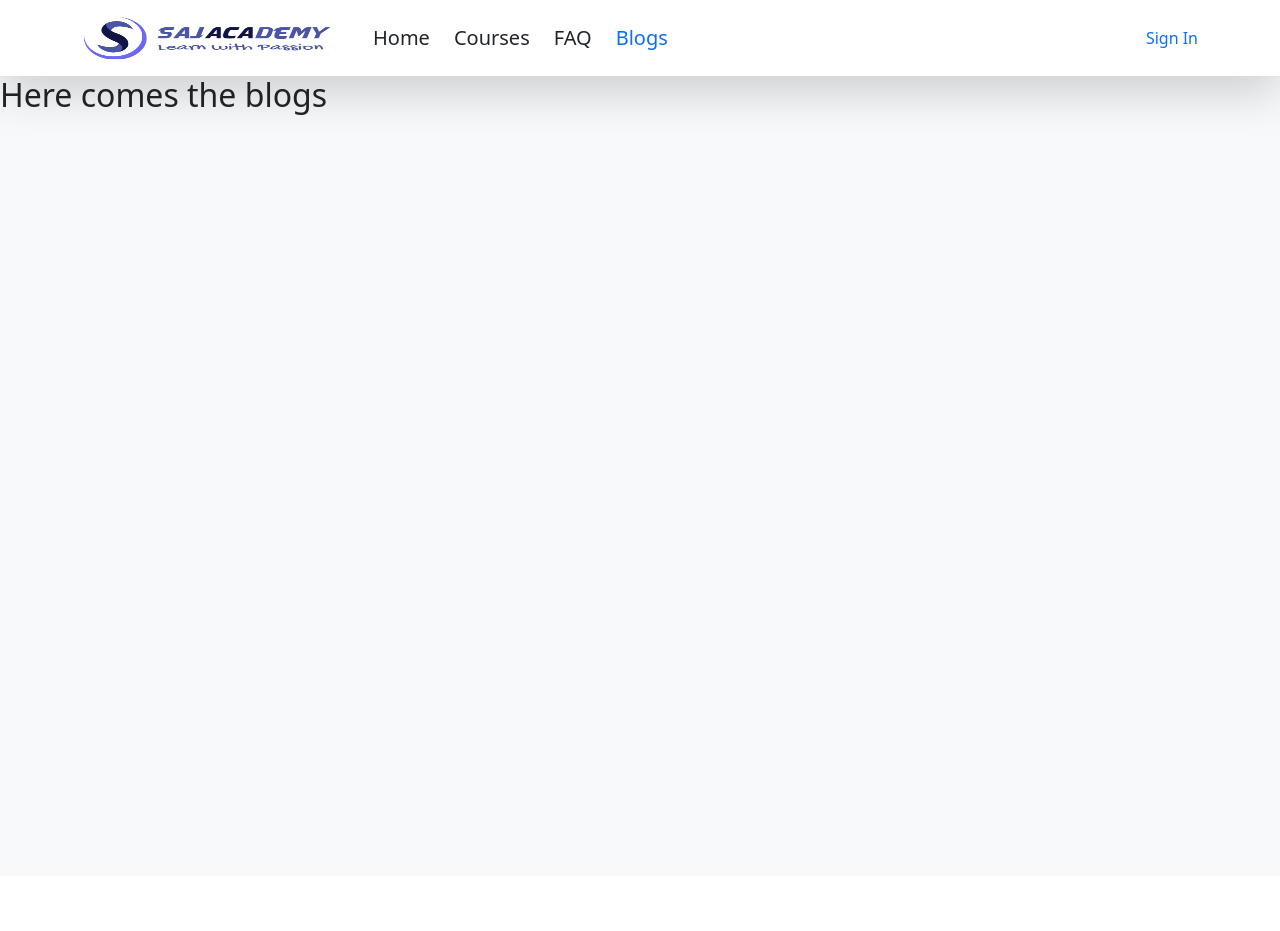
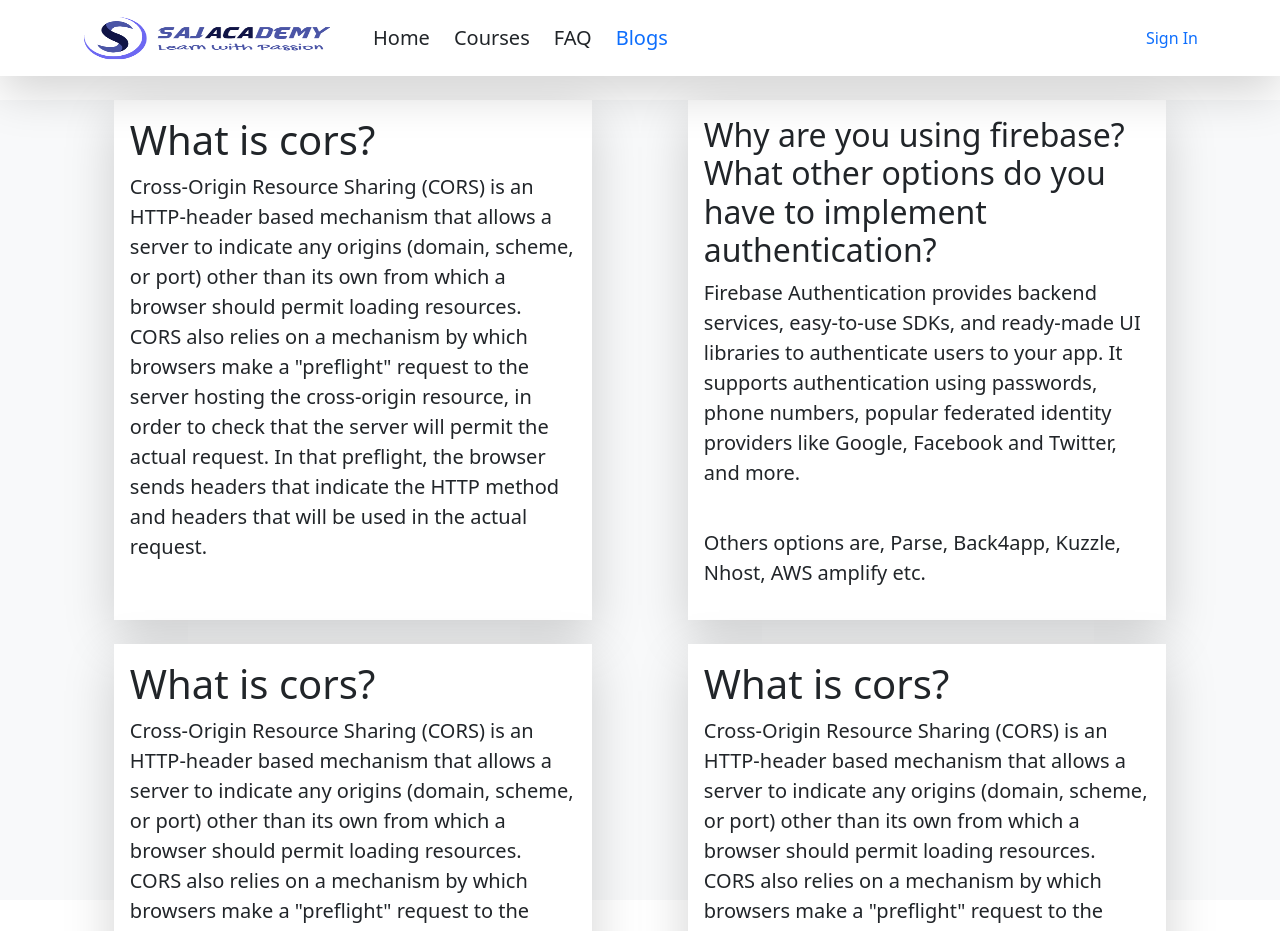
Before and after one commit to Sajeeb03/saj-academy-client, a React (Create React App) app: page /blogs in a window 1280 px wide. Shown: the top 931 px of the page. Before the commit the page ends 876 px from the top, so only its background shows below. Built offline with nearby package versions, Linux system fonts and the light colour scheme; no server answers.

Commit message:
blogs-were-added

```diff
--- a/src/components/Pages/Blogs.js
+++ b/src/components/Pages/Blogs.js
@@ -1,10 +1,34 @@
 import React from 'react';
+import Container from 'react-bootstrap/Container';
+import Row from 'react-bootstrap/Row';
+import Col from 'react-bootstrap/Col';
 
 const Blogs = () => {
     return (
-        <div>
-            <h2>Here comes the blogs</h2>
-        </div>
+        <Container className='mt-4 g-3'>
+            <Row className='mb-4'>
+                <Col className='bg-white shadow-lg p-3 mx-auto' lg={5}>
+                    <h1>What is cors?</h1>
+                    <p className='fs-5'>Cross-Origin Resource Sharing (CORS) is an HTTP-header based mechanism that allows a server to indicate any origins (domain, scheme, or port) other than its own from which a browser should permit loading resources. CORS also relies on a mechanism by which browsers make a "preflight" request to the server hosting the cross-origin resource, in order to check that the server will permit the actual request. In that preflight, the browser sends headers that indicate the HTTP method and headers that will be used in the actual request.</p>
+                </Col>
+                <Col className='bg-white shadow-lg p-3 mx-auto' lg={5}>
+                    <h2>Why are you using firebase? What other options do you have to implement authentication?</h2>
+                    <p className='fs-5'>Firebase Authentication provides backend services, easy-to-use SDKs, and ready-made UI libraries to authenticate users to your app. It supports authentication using passwords, phone numbers, popular federated identity providers like Google, Facebook and Twitter, and more.</p>
+                    <br />
+                    <p className='fs-5'>Others options are, Parse, Back4app, Kuzzle, Nhost, AWS amplify etc.</p>
+                </Col>
+            </Row>
+            <Row>
+                <Col className='bg-white shadow-lg p-3 mx-auto' lg={5}>
+                    <h1>What is cors?</h1>
+                    <p className='fs-5'>Cross-Origin Resource Sharing (CORS) is an HTTP-header based mechanism that allows a server to indicate any origins (domain, scheme, or port) other than its own from which a browser should permit loading resources. CORS also relies on a mechanism by which browsers make a "preflight" request to the server hosting the cross-origin resource, in order to check that the server will permit the actual request. In that preflight, the browser sends headers that indicate the HTTP method and headers that will be used in the actual request.</p>
+                </Col>
+                <Col className='bg-white shadow-lg p-3 mx-auto' lg={5}>
+                    <h1>What is cors?</h1>
+                    <p className='fs-5'>Cross-Origin Resource Sharing (CORS) is an HTTP-header based mechanism that allows a server to indicate any origins (domain, scheme, or port) other than its own from which a browser should permit loading resources. CORS also relies on a mechanism by which browsers make a "preflight" request to the server hosting the cross-origin resource, in order to check that the server will permit the actual request. In that preflight, the browser sends headers that indicate the HTTP method and headers that will be used in the actual request.</p>
+                </Col>
+            </Row>
+        </Container>
     );
 };
 
--- a/src/components/Pages/Course.js
+++ b/src/components/Pages/Course.js
@@ -1,6 +1,6 @@
 import React from 'react';
 import { Button } from 'react-bootstrap';
-import { FaCheck } from 'react-icons/fa';
+import { FaCheck, FaFileDownload } from 'react-icons/fa';
 import { Link, useLoaderData } from 'react-router-dom';
 import "../../styles/course.css"
 const Course = () => {
@@ -9,7 +9,10 @@ const Course = () => {
     return (
         <div className='container bg-white shadow-lg course-container'>
             <div className='p-4'>
-                <h1>{title}</h1>
+                <div className='d-flex justify-content-between align-items-center'>
+                    <h1>{title}</h1>
+                    <FaFileDownload className='fs-3' title='Click to download Pdf' />
+                </div>
                 <img className='course-image' src={img} alt="" />
                 <h3 className='mt-3'>Course Overview</h3>
                 <p className='fs-5'>{details}</p>
```
